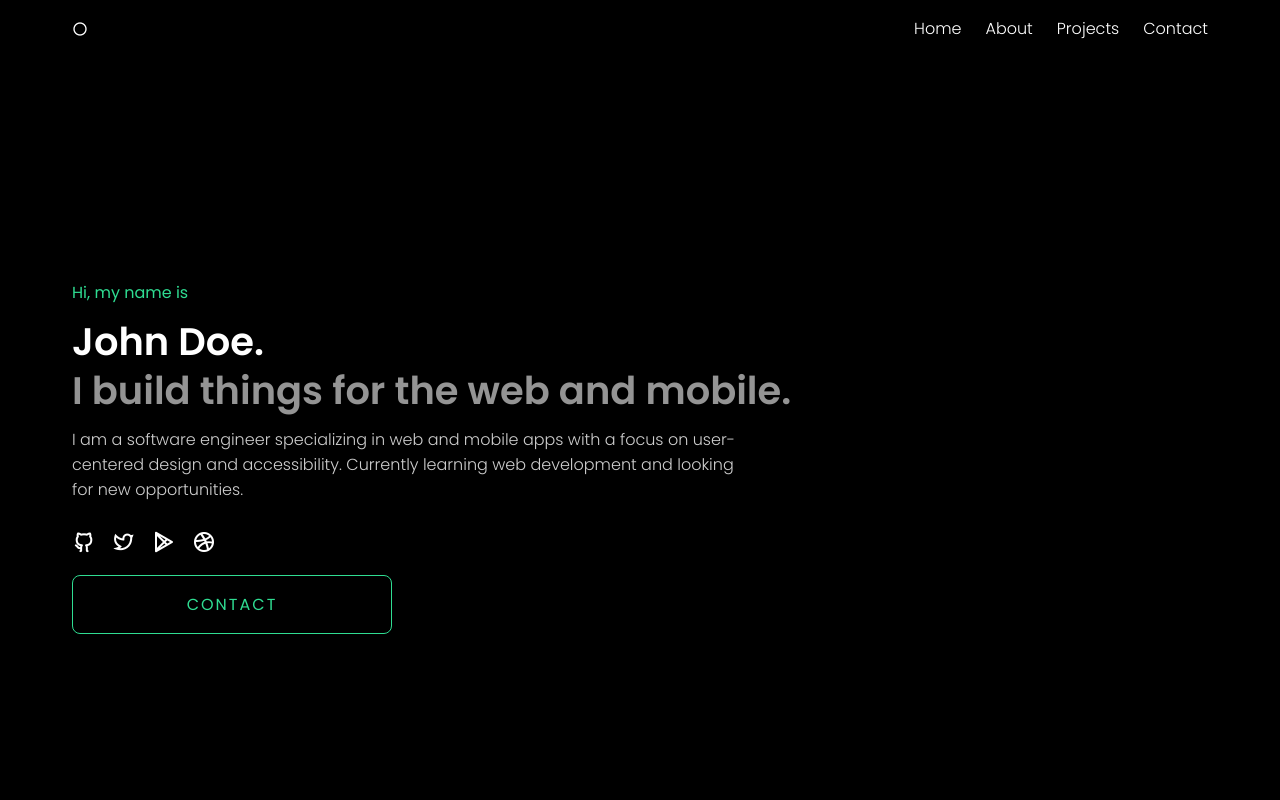
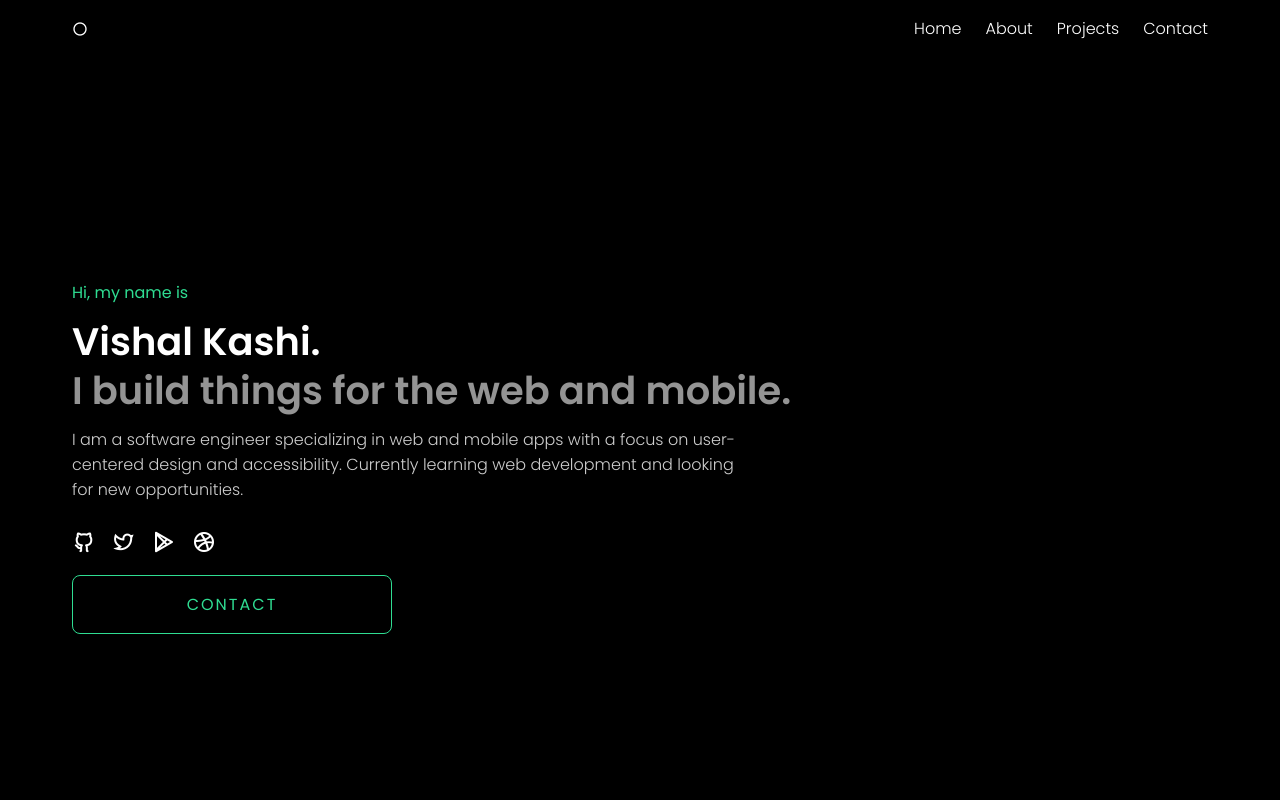
Before and after one commit to destructo570/portfolio-website, a React (Create React App) app: page / in a window 1280 px wide. Shown: the top 800 px of the page. Built offline with nearby package versions, Linux system fonts and the light colour scheme.

Commit message:
Update Hero.js

```diff
--- a/src/components/Hero/Hero.js
+++ b/src/components/Hero/Hero.js
@@ -13,7 +13,7 @@ function Hero() {
       </div> */}
       <div className="hero__content">
         <h1 className="hero-intro-title">Hi, my name is</h1>
-        <h1 className="hero-title-name">John Doe.</h1>
+        <h1 className="hero-title-name">Vishal Kashi.</h1>
         <h1 className="hero-title">I build things for the web and mobile.</h1>
 
         <p className="hero-body">
```
